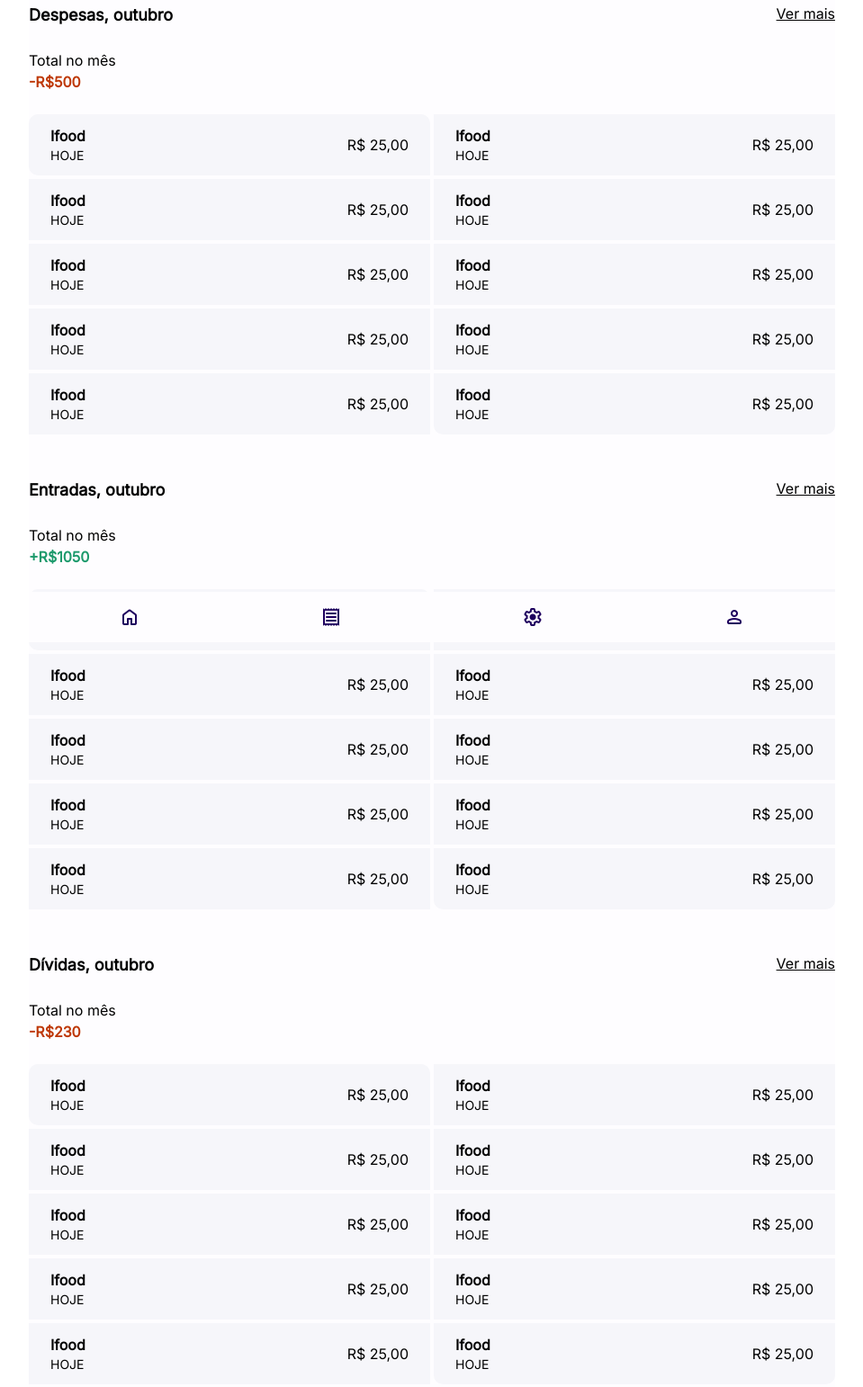
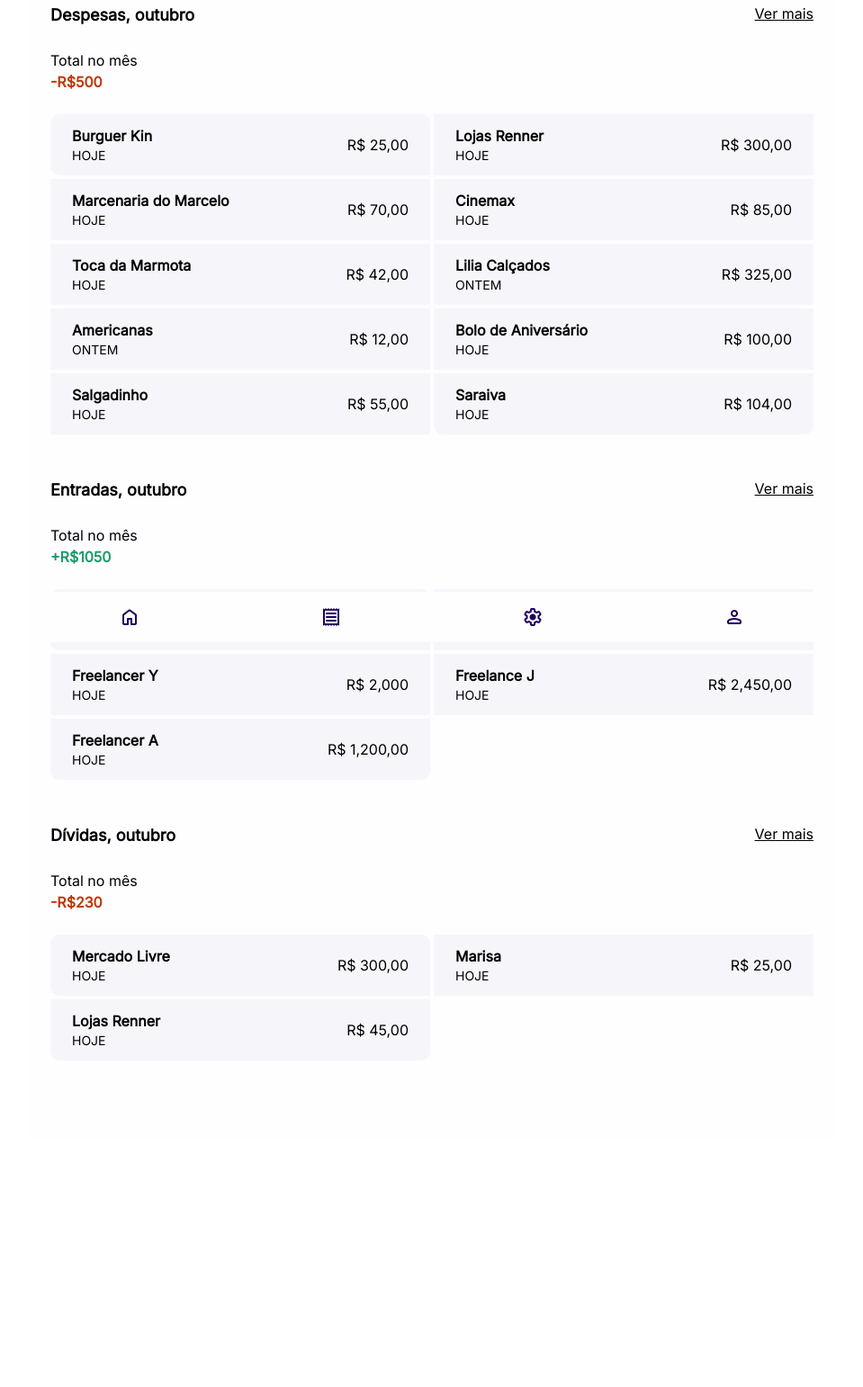
Before and after one commit to sarahmelo/fintech, a plain HTML site: page index.html in a window 1280 px wide. Shown: the part 86-1628 px from the top of the page at 90% size, without its empty margins (160-1119 px from the left). After the commit the page ends 1353 px from the top, so only its background shows below. Drawn offline with nearby package versions, Linux system fonts and the light colour scheme.

Commit message:
add padding and new names

```diff
--- a/index.html
+++ b/index.html
@@ -32,7 +32,7 @@
         <header class="w-full py-4 px-8 text-primary font-bold sticky top-0 bg-background">
             <h1>Visão Geral</h1>
         </header>
-        <div class="container h-full w-full grid gap-12 my-8 xsm:px-4">
+        <div class="container ml-auto mr-auto h-full w-full grid gap-12 my-8 xsm:px-4 px-6">
             <div class="list-content first grid gap-6">
                 <div class="flex place-content-between">
                     <p class="text-lg font-semibold">Despesas, outubro</p>
@@ -45,73 +45,73 @@
                 <ul class="list w-full grid gap-1 md:grid-cols-2">
                     <li class="flex w-full bg-extra-soft-purple px-6 py-3 place-content-between items-center">
                         <div class="flex flex-col">
-                            <p class="font-bold">Ifood</p>
+                            <p class="font-bold">Burguer Kin</p>
                             <p class="uppercase text-sm">Hoje</p>
                         </div>
                         <p>R$ 25,00</p>
                     </li>
                     <li class="flex w-full bg-extra-soft-purple px-6 py-3 place-content-between items-center">
                         <div class="flex flex-col">
-                            <p class="font-bold">Ifood</p>
+                            <p class="font-bold">Lojas Renner</p>
                             <p class="uppercase text-sm">Hoje</p>
                         </div>
-                        <p>R$ 25,00</p>
+                        <p>R$ 300,00</p>
                     </li>
                     <li class="flex w-full bg-extra-soft-purple px-6 py-3 place-content-between items-center">
                         <div class="flex flex-col">
-                            <p class="font-bold">Ifood</p>
+                            <p class="font-bold">Marcenaria do Marcelo</p>
                             <p class="uppercase text-sm">Hoje</p>
                         </div>
-                        <p>R$ 25,00</p>
+                        <p>R$ 70,00</p>
                     </li>
                     <li class="flex w-full bg-extra-soft-purple px-6 py-3 place-content-between items-center">
                         <div class="flex flex-col">
-                            <p class="font-bold">Ifood</p>
+                            <p class="font-bold">Cinemax</p>
                             <p class="uppercase text-sm">Hoje</p>
                         </div>
-                        <p>R$ 25,00</p>
+                        <p>R$ 85,00</p>
                     </li>
                     <li class="flex w-full bg-extra-soft-purple px-6 py-3 place-content-between items-center">
                         <div class="flex flex-col">
-                            <p class="font-bold">Ifood</p>
+                            <p class="font-bold">Toca da Marmota</p>
                             <p class="uppercase text-sm">Hoje</p>
                         </div>
-                        <p>R$ 25,00</p>
+                        <p>R$ 42,00</p>
                     </li>
                     <li class="flex w-full bg-extra-soft-purple px-6 py-3 place-content-between items-center">
                         <div class="flex flex-col">
-                            <p class="font-bold">Ifood</p>
-                            <p class="uppercase text-sm">Hoje</p>
+                            <p class="font-bold">Lilia Calçados</p>
+                            <p class="uppercase text-sm">Ontem</p>
                         </div>
-                        <p>R$ 25,00</p>
+                        <p>R$ 325,00</p>
                     </li>
                     <li class="flex w-full bg-extra-soft-purple px-6 py-3 place-content-between items-center">
                         <div class="flex flex-col">
-                            <p class="font-bold">Ifood</p>
+                            <p class="font-bold">Americanas</p>
+                            <p class="uppercase text-sm">Ontem</p>
+                        </div>
+                        <p>R$ 12,00</p>
+                    </li>
+                    <li class="flex w-full bg-extra-soft-purple px-6 py-3 place-content-between items-center">
+                        <div class="flex flex-col max-w-xs">
+                            <p class="font-bold">Bolo de Aniversário</p>
                             <p class="uppercase text-sm">Hoje</p>
                         </div>
-                        <p>R$ 25,00</p>
+                        <p>R$ 100,00</p>
                     </li>
                     <li class="flex w-full bg-extra-soft-purple px-6 py-3 place-content-between items-center">
                         <div class="flex flex-col">
-                            <p class="font-bold">Ifood</p>
+                            <p class="font-bold">Salgadinho</p>
                             <p class="uppercase text-sm">Hoje</p>
                         </div>
-                        <p>R$ 25,00</p>
+                        <p>R$ 55,00</p>
                     </li>
                     <li class="flex w-full bg-extra-soft-purple px-6 py-3 place-content-between items-center">
                         <div class="flex flex-col">
-                            <p class="font-bold">Ifood</p>
+                            <p class="font-bold">Saraiva</p>
                             <p class="uppercase text-sm">Hoje</p>
                         </div>
-                        <p>R$ 25,00</p>
-                    </li>
-                    <li class="flex w-full bg-extra-soft-purple px-6 py-3 place-content-between items-center">
-                        <div class="flex flex-col">
-                            <p class="font-bold">Ifood</p>
-                            <p class="uppercase text-sm">Hoje</p>
-                        </div>
-                        <p>R$ 25,00</p>
+                        <p>R$ 104,00</p>
                     </li>
                 </ul>
             </div>
@@ -127,73 +127,38 @@
                 <ul class="list w-full grid gap-1 md:grid-cols-2">
                     <li class="flex w-full bg-extra-soft-purple px-6 py-3 place-content-between items-center">
                         <div class="flex flex-col">
-                            <p class="font-bold">Ifood</p>
+                            <p class="font-bold">Rendimento Mensal</p>
                             <p class="uppercase text-sm">Hoje</p>
                         </div>
-                        <p>R$ 25,00</p>
+                        <p>R$ 35,00</p>
                     </li>
                     <li class="flex w-full bg-extra-soft-purple px-6 py-3 place-content-between items-center">
                         <div class="flex flex-col">
-                            <p class="font-bold">Ifood</p>
+                            <p class="font-bold">Salário Empresa X</p>
                             <p class="uppercase text-sm">Hoje</p>
                         </div>
-                        <p>R$ 25,00</p>
+                        <p>R$ 5,000</p>
                     </li>
                     <li class="flex w-full bg-extra-soft-purple px-6 py-3 place-content-between items-center">
                         <div class="flex flex-col">
-                            <p class="font-bold">Ifood</p>
+                            <p class="font-bold">Freelancer Y</p>
                             <p class="uppercase text-sm">Hoje</p>
                         </div>
-                        <p>R$ 25,00</p>
+                        <p>R$ 2,000</p>
                     </li>
                     <li class="flex w-full bg-extra-soft-purple px-6 py-3 place-content-between items-center">
                         <div class="flex flex-col">
-                            <p class="font-bold">Ifood</p>
+                            <p class="font-bold">Freelance J</p>
                             <p class="uppercase text-sm">Hoje</p>
                         </div>
-                        <p>R$ 25,00</p>
+                        <p>R$ 2,450,00</p>
                     </li>
                     <li class="flex w-full bg-extra-soft-purple px-6 py-3 place-content-between items-center">
                         <div class="flex flex-col">
-                            <p class="font-bold">Ifood</p>
+                            <p class="font-bold">Freelancer A</p>
                             <p class="uppercase text-sm">Hoje</p>
                         </div>
-                        <p>R$ 25,00</p>
-                    </li>
-                    <li class="flex w-full bg-extra-soft-purple px-6 py-3 place-content-between items-center">
-                        <div class="flex flex-col">
-                            <p class="font-bold">Ifood</p>
-                            <p class="uppercase text-sm">Hoje</p>
-                        </div>
-                        <p>R$ 25,00</p>
-                    </li>
-                    <li class="flex w-full bg-extra-soft-purple px-6 py-3 place-content-between items-center">
-                        <div class="flex flex-col">
-                            <p class="font-bold">Ifood</p>
-                            <p class="uppercase text-sm">Hoje</p>
-                        </div>
-                        <p>R$ 25,00</p>
-                    </li>
-                    <li class="flex w-full bg-extra-soft-purple px-6 py-3 place-content-between items-center">
-                        <div class="flex flex-col">
-                            <p class="font-bold">Ifood</p>
-                            <p class="uppercase text-sm">Hoje</p>
-                        </div>
-                        <p>R$ 25,00</p>
-                    </li>
-                    <li class="flex w-full bg-extra-soft-purple px-6 py-3 place-content-between items-center">
-                        <div class="flex flex-col">
-                            <p class="font-bold">Ifood</p>
-                            <p class="uppercase text-sm">Hoje</p>
-                        </div>
-                        <p>R$ 25,00</p>
-                    </li>
-                    <li class="flex w-full bg-extra-soft-purple px-6 py-3 place-content-between items-center">
-                        <div class="flex flex-col">
-                            <p class="font-bold">Ifood</p>
-                            <p class="uppercase text-sm">Hoje</p>
-                        </div>
-                        <p>R$ 25,00</p>
+                        <p>R$ 1,200,00</p>
                     </li>
                 </ul>
             </div>
@@ -209,73 +174,24 @@
                 <ul class="list w-full grid gap-1 md:grid-cols-2">
                     <li class="flex w-full bg-extra-soft-purple px-6 py-3 place-content-between items-center">
                         <div class="flex flex-col">
-                            <p class="font-bold">Ifood</p>
+                            <p class="font-bold">Mercado Livre</p>
+                            <p class="uppercase text-sm">Hoje</p>
+                        </div>
+                        <p>R$ 300,00</p>
+                    </li>
+                    <li class="flex w-full bg-extra-soft-purple px-6 py-3 place-content-between items-center">
+                        <div class="flex flex-col">
+                            <p class="font-bold">Marisa</p>
                             <p class="uppercase text-sm">Hoje</p>
                         </div>
                         <p>R$ 25,00</p>
                     </li>
                     <li class="flex w-full bg-extra-soft-purple px-6 py-3 place-content-between items-center">
                         <div class="flex flex-col">
-                            <p class="font-bold">Ifood</p>
+                            <p class="font-bold">Lojas Renner</p>
                             <p class="uppercase text-sm">Hoje</p>
                         </div>
-                        <p>R$ 25,00</p>
-                    </li>
-                    <li class="flex w-full bg-extra-soft-purple px-6 py-3 place-content-between items-center">
-                        <div class="flex flex-col">
-                            <p class="font-bold">Ifood</p>
-                            <p class="uppercase text-sm">Hoje</p>
-                        </div>
-                        <p>R$ 25,00</p>
-                    </li>
-                    <li class="flex w-full bg-extra-soft-purple px-6 py-3 place-content-between items-center">
-                        <div class="flex flex-col">
-                            <p class="font-bold">Ifood</p>
-                            <p class="uppercase text-sm">Hoje</p>
-                        </div>
-                        <p>R$ 25,00</p>
-                    </li>
-                    <li class="flex w-full bg-extra-soft-purple px-6 py-3 place-content-between items-center">
-                        <div class="flex flex-col">
-                            <p class="font-bold">Ifood</p>
-                            <p class="uppercase text-sm">Hoje</p>
-                        </div>
-                        <p>R$ 25,00</p>
-                    </li>
-                    <li class="flex w-full bg-extra-soft-purple px-6 py-3 place-content-between items-center">
-                        <div class="flex flex-col">
-                            <p class="font-bold">Ifood</p>
-                            <p class="uppercase text-sm">Hoje</p>
-                        </div>
-                        <p>R$ 25,00</p>
-                    </li>
-                    <li class="flex w-full bg-extra-soft-purple px-6 py-3 place-content-between items-center">
-                        <div class="flex flex-col">
-                            <p class="font-bold">Ifood</p>
-                            <p class="uppercase text-sm">Hoje</p>
-                        </div>
-                        <p>R$ 25,00</p>
-                    </li>
-                    <li class="flex w-full bg-extra-soft-purple px-6 py-3 place-content-between items-center">
-                        <div class="flex flex-col">
-                            <p class="font-bold">Ifood</p>
-                            <p class="uppercase text-sm">Hoje</p>
-                        </div>
-                        <p>R$ 25,00</p>
-                    </li>
-                    <li class="flex w-full bg-extra-soft-purple px-6 py-3 place-content-between items-center">
-                        <div class="flex flex-col">
-                            <p class="font-bold">Ifood</p>
-                            <p class="uppercase text-sm">Hoje</p>
-                        </div>
-                        <p>R$ 25,00</p>
-                    </li>
-                    <li class="flex w-full bg-extra-soft-purple px-6 py-3 place-content-between items-center">
-                        <div class="flex flex-col">
-                            <p class="font-bold">Ifood</p>
-                            <p class="uppercase text-sm">Hoje</p>
-                        </div>
-                        <p>R$ 25,00</p>
+                        <p>R$ 45,00</p>
                     </li>
                 </ul>
             </div>
```
